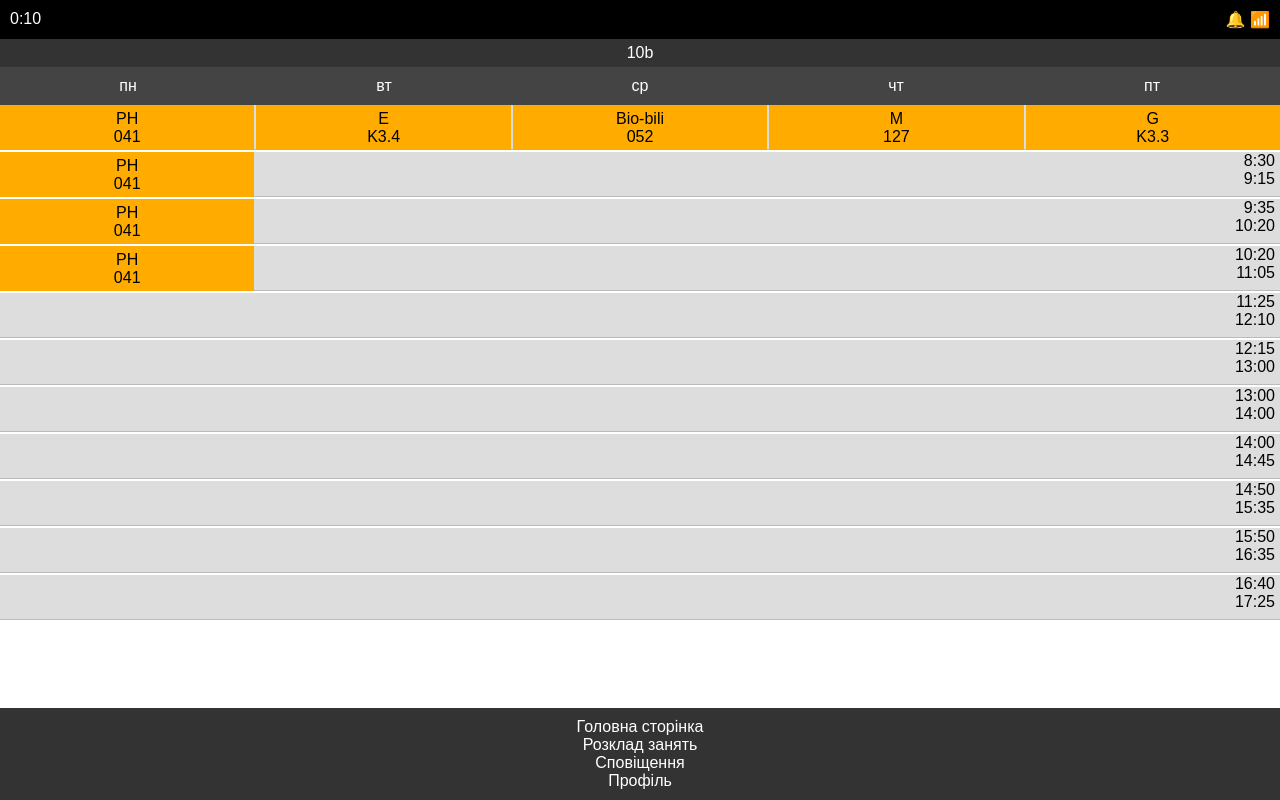
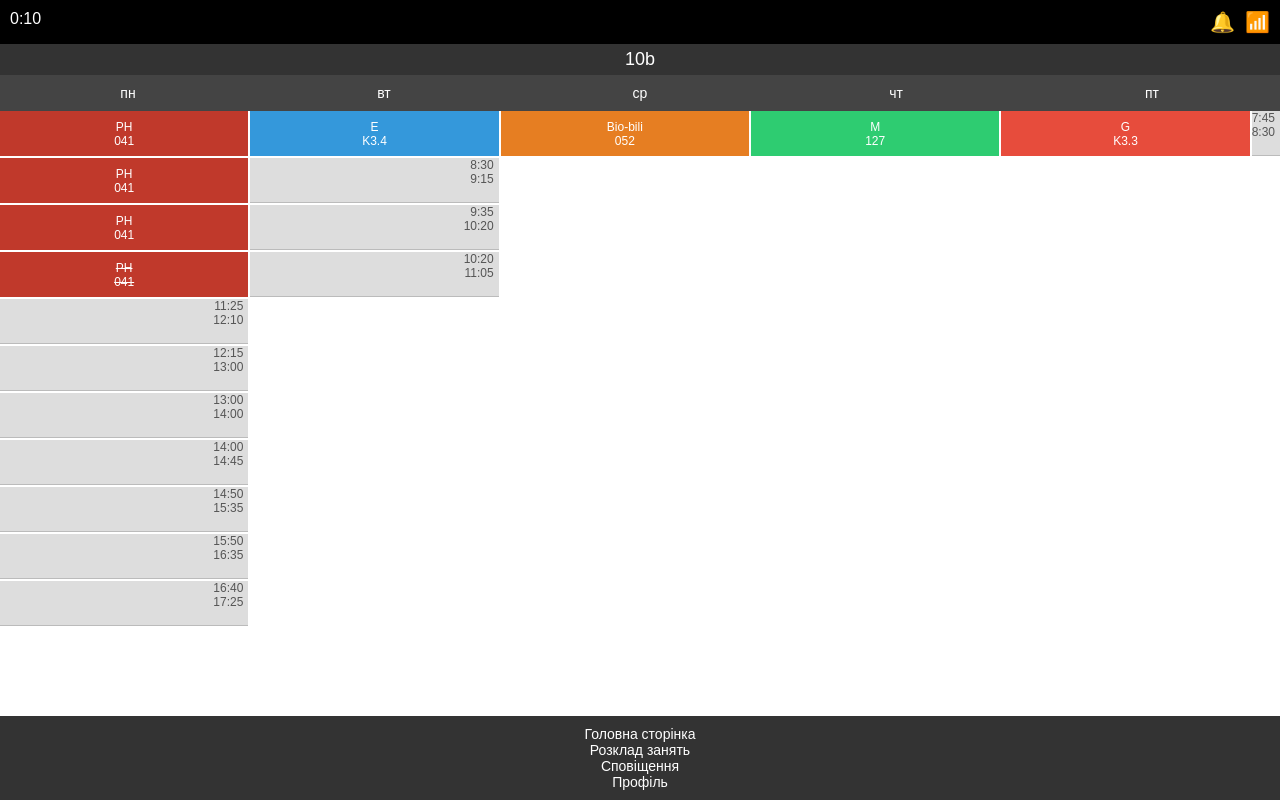
Before and after one commit to Artemissssss/Ffguju, a plain HTML site: page index.html in a window 1280 px wide. Drawn offline with Linux system fonts and the light colour scheme; a script that the page names is missing.

Commit message:
Update styles.css

```diff
--- a/styles.css
+++ b/styles.css
@@ -18,6 +18,20 @@ header {
     color: #fff;
 }
 
+header .time {
+    font-size: 16px;
+}
+
+header .icons {
+    display: flex;
+    align-items: center;
+}
+
+header .icon {
+    margin-left: 10px;
+    font-size: 20px;
+}
+
 main {
     display: grid;
     grid-template-rows: auto auto 1fr;
@@ -28,6 +42,7 @@ main {
     color: #fff;
     text-align: center;
     padding: 5px;
+    font-size: 18px;
 }
 
 .day-row {
@@ -36,6 +51,7 @@ main {
     text-align: center;
     background: #444;
     color: #fff;
+    font-size: 14px;
 }
 
 .day {
@@ -53,18 +69,52 @@ main {
     background: #ddd;
     text-align: right;
     padding-right: 5px;
-    grid-column: 1 / -1;
     border-bottom: 1px solid #bbb;
+    font-size: 12px;
+    color: #555;
 }
 
 .class-cell {
-    background: #ffab00;
-    color: #000;
-    text-align: center;
     display: flex;
     align-items: center;
     justify-content: center;
+    color: #000;
+    font-size: 12px;
+    text-align: center;
+    padding: 5px;
 }
+
+.crossed {
+    text-decoration: line-through;
+}
+
+/* Specific class styles */
+.ph {
+    background: #c0392b;
+    color: #fff;
+}
+
+.e {
+    background: #3498db;
+    color: #fff;
+}
+
+.bio-bili {
+    background: #e67e22;
+    color: #fff;
+}
+
+.m {
+    background: #2ecc71;
+    color: #fff;
+}
+
+.g {
+    background: #e74c3c;
+    color: #fff;
+}
+
+/* Add more specific class styles as needed */
 
 footer {
     background: #333;
@@ -72,6 +122,7 @@ footer {
     display: flex;
     justify-content: space-around;
     padding: 10px;
+    font-size: 14px;
 }
 
 footer div {
```
